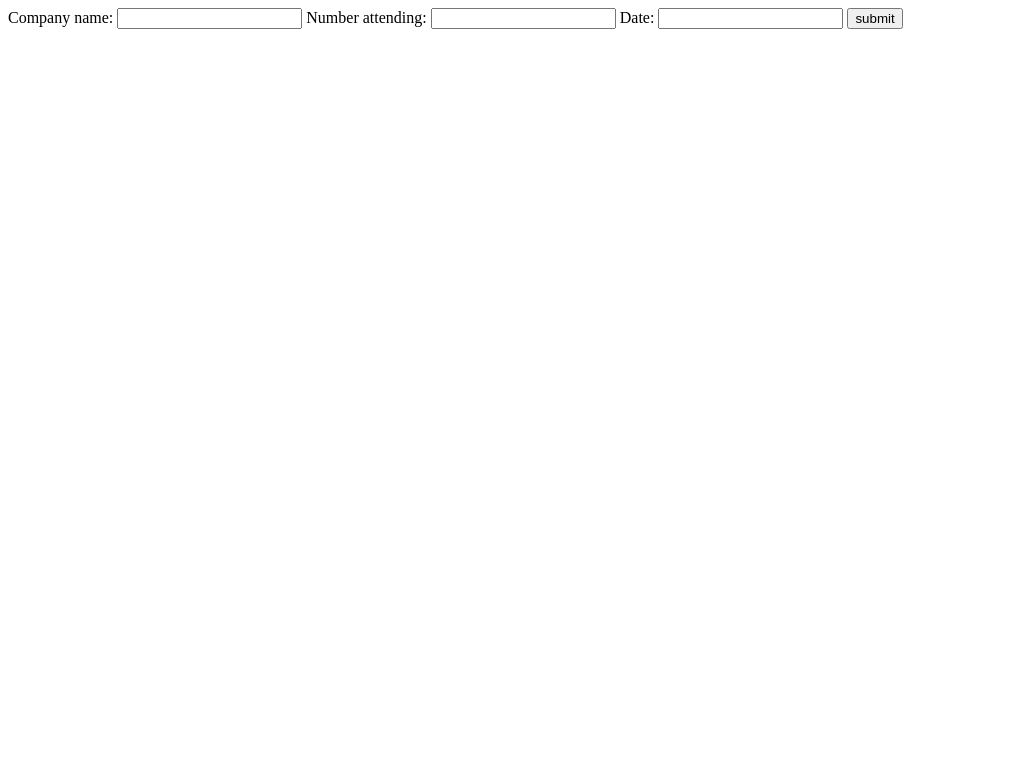
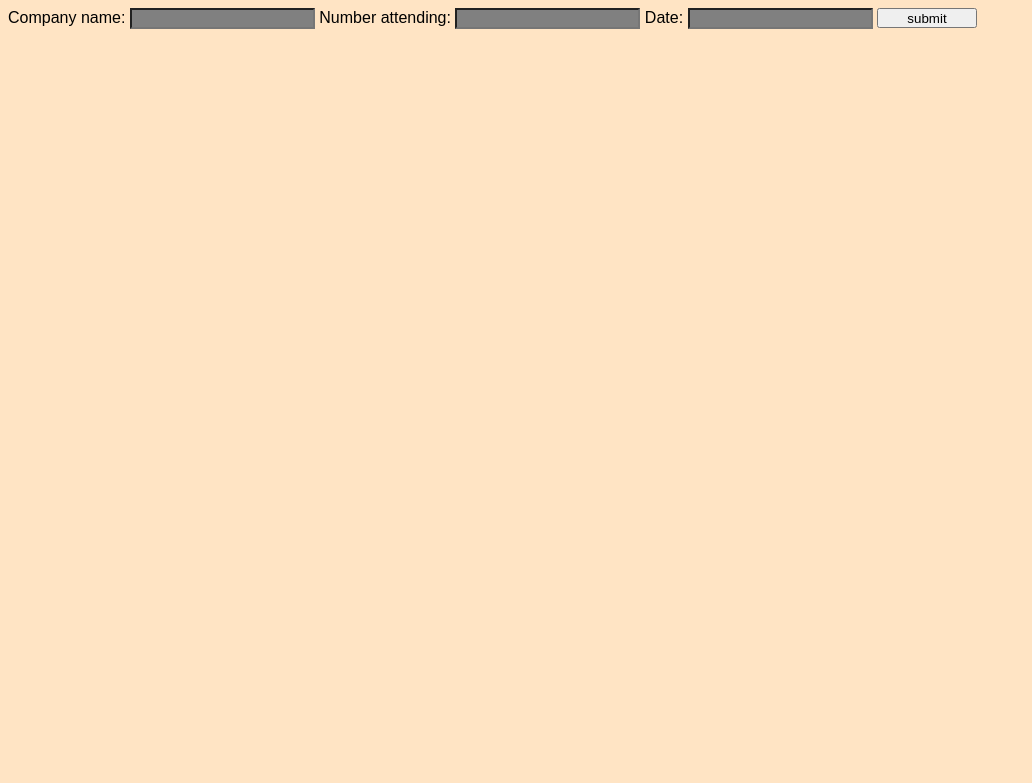
Before and after one commit to shubham-mishra-ca/memberhub, a Django app: page / in a window 1280 px wide. Shown: the top 783 px of the page, without its empty margins (0-1032 px from the left). Run offline with Django 4.2, Linux system fonts and the light colour scheme.

Commit message:
Added basic styling to the web app

```diff
--- /dev/null
+++ b/website/register/static/reg.css
@@ -0,0 +1,16 @@
+body{
+    background-color: bisque;
+    font-family: Arial;
+}
+
+input[type=text]  {
+    background-color: grey;
+}
+
+input[type=number]{
+    background-color: grey;
+}
+input[type=submit]{
+    height: 20px;
+    width: 100px;
+}
--- a/website/register/templates/reg.html
+++ b/website/register/templates/reg.html
@@ -1,3 +1,4 @@
+<link rel="stylesheet" href="static/reg.css">
 <form action = "" method ="post">
     {% csrf_token %}
     {{form}}
```
